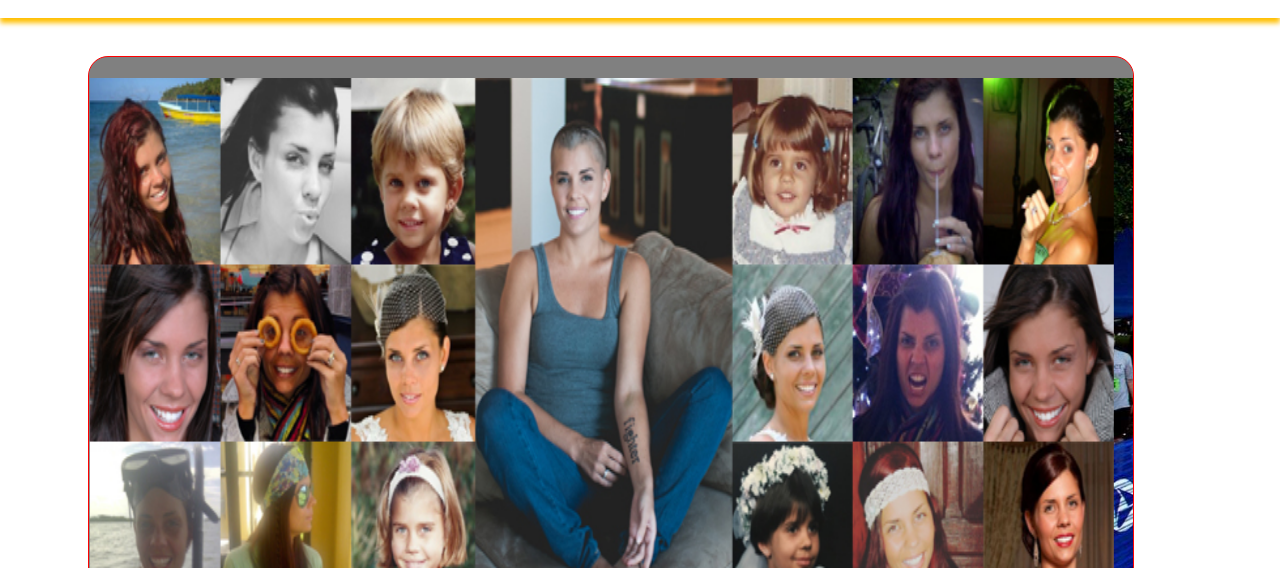
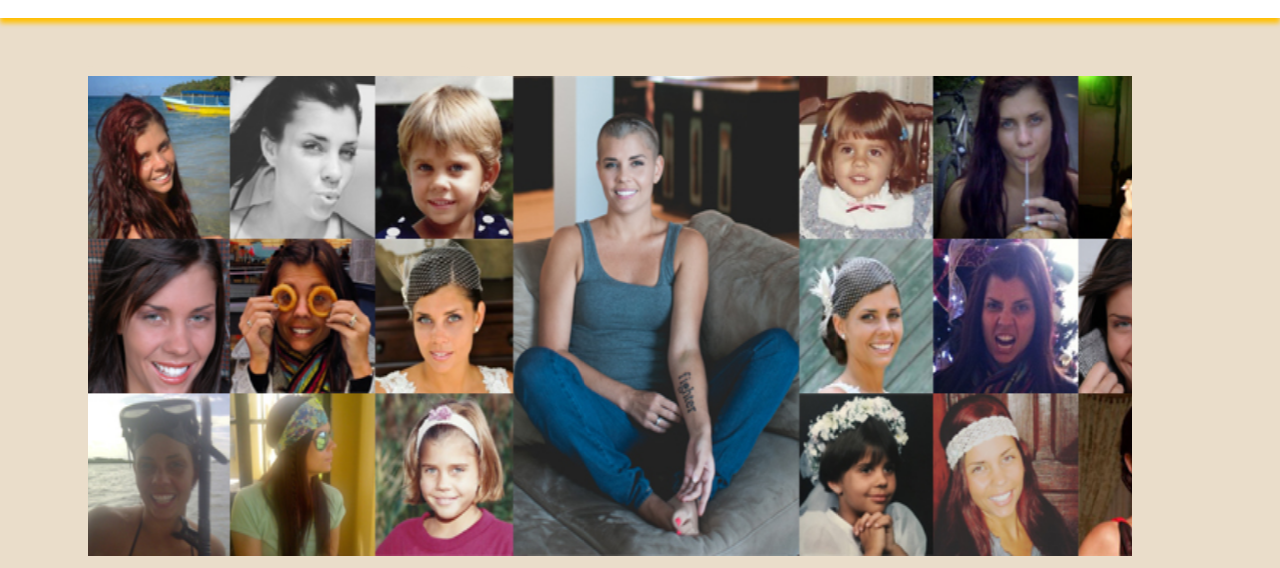
Before and after one commit to Patrick-Tomic/FighterFoundation, a website built with webpack: page src/template.html in a window 1280 px wide. Shown: the part 232-800 px from the top of the page. Built offline with nearby package versions, Linux system fonts and the light colour scheme.

Commit message:
image slider update

```diff
--- a/src/slider.ts
+++ b/src/slider.ts
@@ -1,9 +1,10 @@
 import mural = require('./imgs/mural.jpg')
 import race = require('./imgs/race.jpg')
 import hope = require('./imgs/hope.jpeg')
+import quote = require('./imgs/quote.jpeg')
 // eslint-disable-next-line @typescript-eslint/explicit-function-return-type
 export default function buildImageSlider () {
-  const heading = [mural, race, hope]
+  const heading = [mural, race, hope, quote]
   const slider = document.createElement('div')
   slider.classList.add('imgSlider')
   const wrap = document.createElement('div')
@@ -16,8 +17,8 @@ export default function buildImageSlider () {
   let count = 0
   // eslint-disable-next-line @typescript-eslint/no-unused-vars
   const interval = setInterval(() => {
-    let vw = 80
-    if (count === -2) {
+    let vw = 93
+    if (count === -3) {
       count = 0
       vw = vw * count
       slider.style.transition = 'none'
--- a/src/style.scss
+++ b/src/style.scss
@@ -1,5 +1,6 @@
 $grey: #808080;
 $gold: 		#FFBF00;
+$almond: #EADDCA;
 *{
     margin: 0;
     padding: 0;
@@ -76,35 +77,48 @@ body{
             }
         }
  main{
-
+     background-color: $almond;
     padding: 3vw 3vh;
     z-index: 1;
+
     display: grid;
     grid-template-columns: 1fr 1fr;
-    grid-template-rows: 2fr 1fr 1fr;
+    grid-template-rows: 1fr .5fr .5fr .5fr;
+
     .sliderWrap{
         z-index: 1;
+       border: none;
+       border-radius: 0;
+       grid-column: 1/3;
+         background-color:$almond;
+         min-height: 70vh;
+        width: 80vw;
 
-       height: 120vh;
-        width: 80vw;
-         border: solid 1px red;
-         grid-column: 1/3;
         overflow: hidden;
         .imgSlider{
+          background-color:$almond;
+            z-index: 5;
+             border: none;
+            display: flex;
             margin: 0;
-            z-index: 5;
-            display: flex;
-            width: 240vw;
 
             transition: transform 1s ease-in-out;
             transform: translateX(0);
             img{
-                height: auto;
-                width: 80vw;
+                border-radius: 0;
+                margin: 0;
+                min-width: 89vw;
+                height: 60vh;
             }
         }
     }
+    .aboutMichelle{
+        grid-row: 2/4;
+        min-height: 80vh;
+    }
     div{
+        height: 20vh;
+        max-height: 40vh;
          ul{
            display: flex;
            flex-direction: column;
```
Also changed, not shown: dist/571cba18cd03d6db1662.jpeg (added), dist/67ad91b41c1fa5a296a7.jpg (added), dist/bundle.js, dist/cf42874b87a2b823ef75.jpg (added), src/imgs/quote.jpeg (added).
